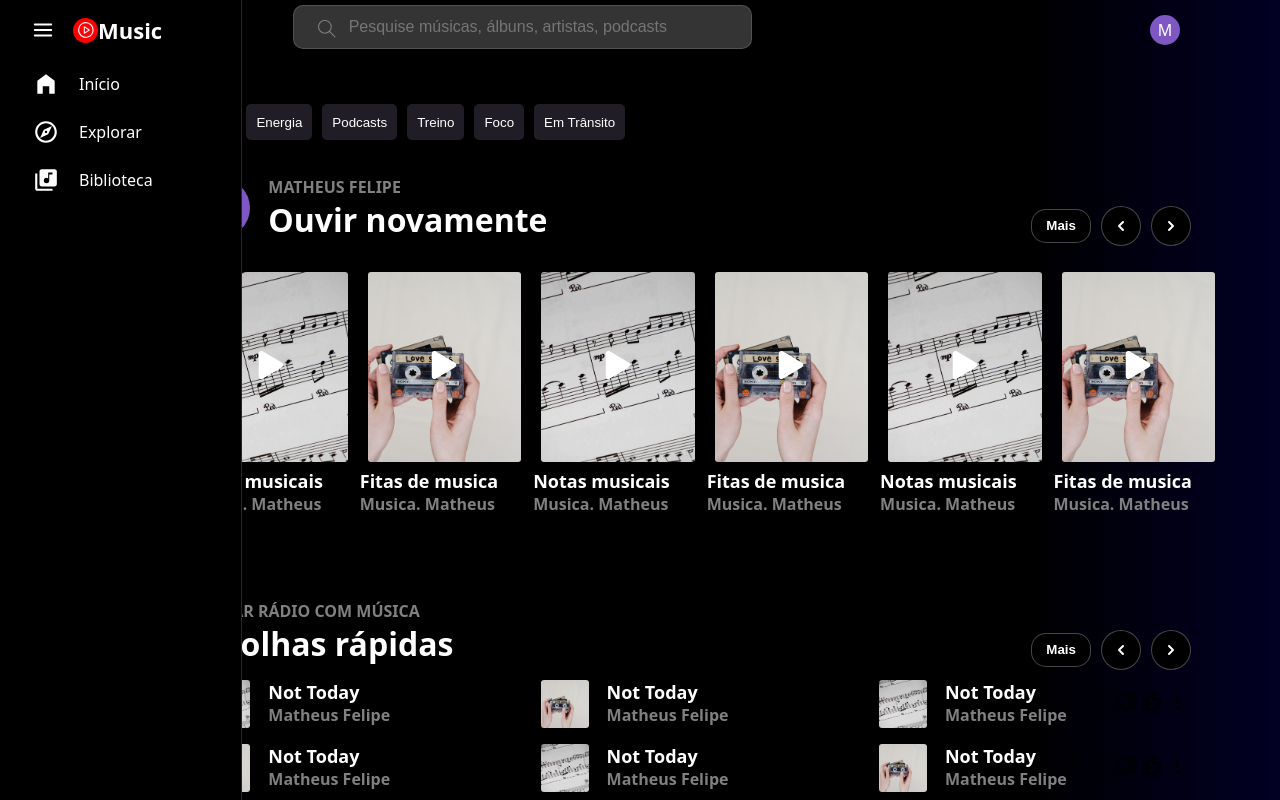
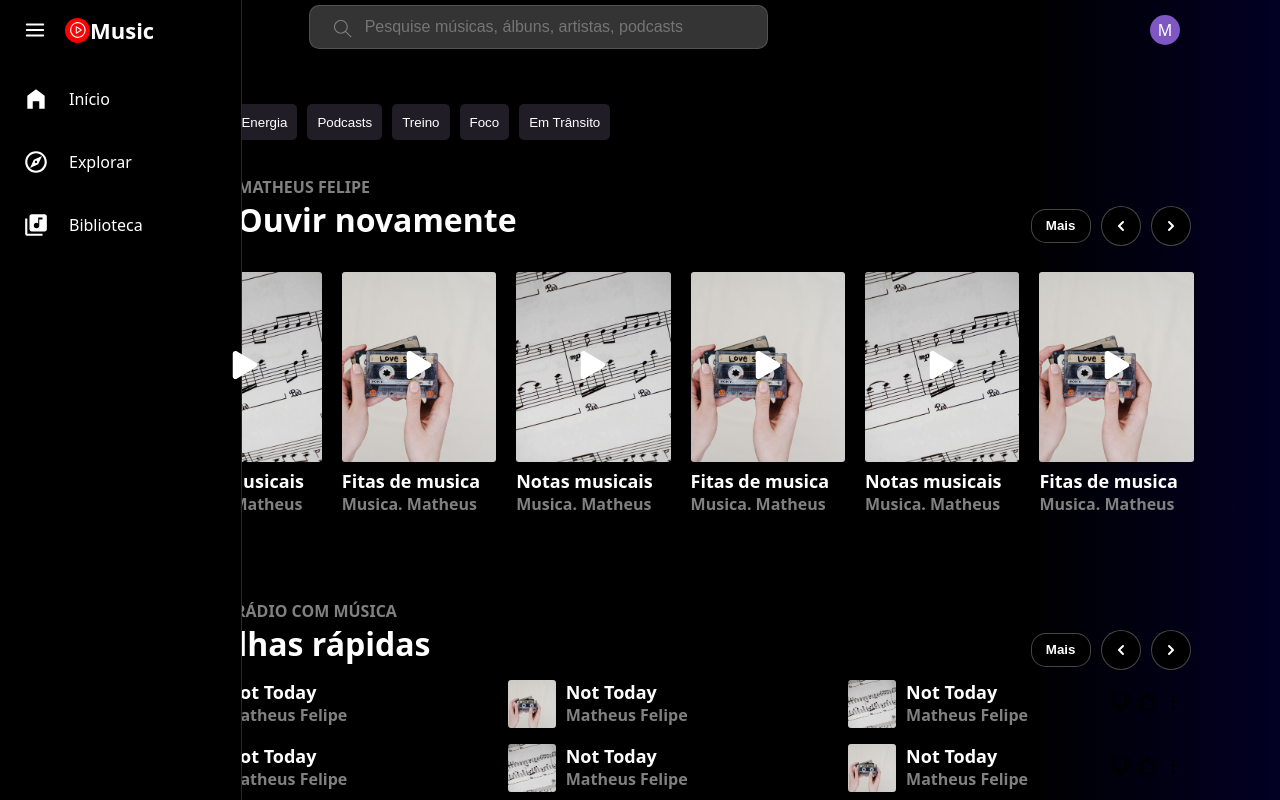
Before and after one commit to MatheusFelipe27/ytbMusic, a React (Create React App) app: page / in a window 1280 px wide. Both pictures are taken after a click on the element 51 px from the left and 30 px from the top of the page. Shown: the top 800 px of the page. Built offline with nearby package versions, Linux system fonts and the light colour scheme.

Commit message:
fix bug layout in SidebarCollapsed component

```diff
--- a/src/Components/SideBar/SideBarCollapsed/SideBarCollapsed.js
+++ b/src/Components/SideBar/SideBarCollapsed/SideBarCollapsed.js
@@ -5,19 +5,19 @@ import './SideBarCollapsed.scss'
 const SideBarCollapsed = () => {
   return(
     <>
-        <div>
+        <div className='divSideCollapsed'>
             <span className={'sideCollapsed'}>
                 <MdHomeFilled size={'26px'} color={'white'}/>
                 Início
             </span>
         </div>
-        <div>
+        <div className='divSideCollapsed'>
             <span className={'sideCollapsed'}>
                 <MdOutlineExplore size={'26px'} color={'white'}/>
                 Explorar
             </span>
         </div>
-        <div>
+        <div className='divSideCollapsed'>
             <span className={'sideCollapsed'}>
                 <MdLibraryMusic size={'26px'} color={'white'}/>
                 Biblioteca
--- a/src/Components/SideBar/SideBarCollapsed/SideBarCollapsed.scss
+++ b/src/Components/SideBar/SideBarCollapsed/SideBarCollapsed.scss
@@ -1,15 +1,16 @@
-div{
+.divSideCollapsed{
     margin-left: 8px;
     .sideCollapsed{
         display: flex;
         align-items: center;
         color: white;
-        padding-left: 25px;
+        padding-left: 15px;
         border-radius: 10px;
         font-size: 16px;
-        width: 199px;
+        width: 209px;
         height: 48px;
         gap: 20px;
+        margin-top: 15px;
     }
     .sideCollapsed:hover{
         background-color: #343434;
```
